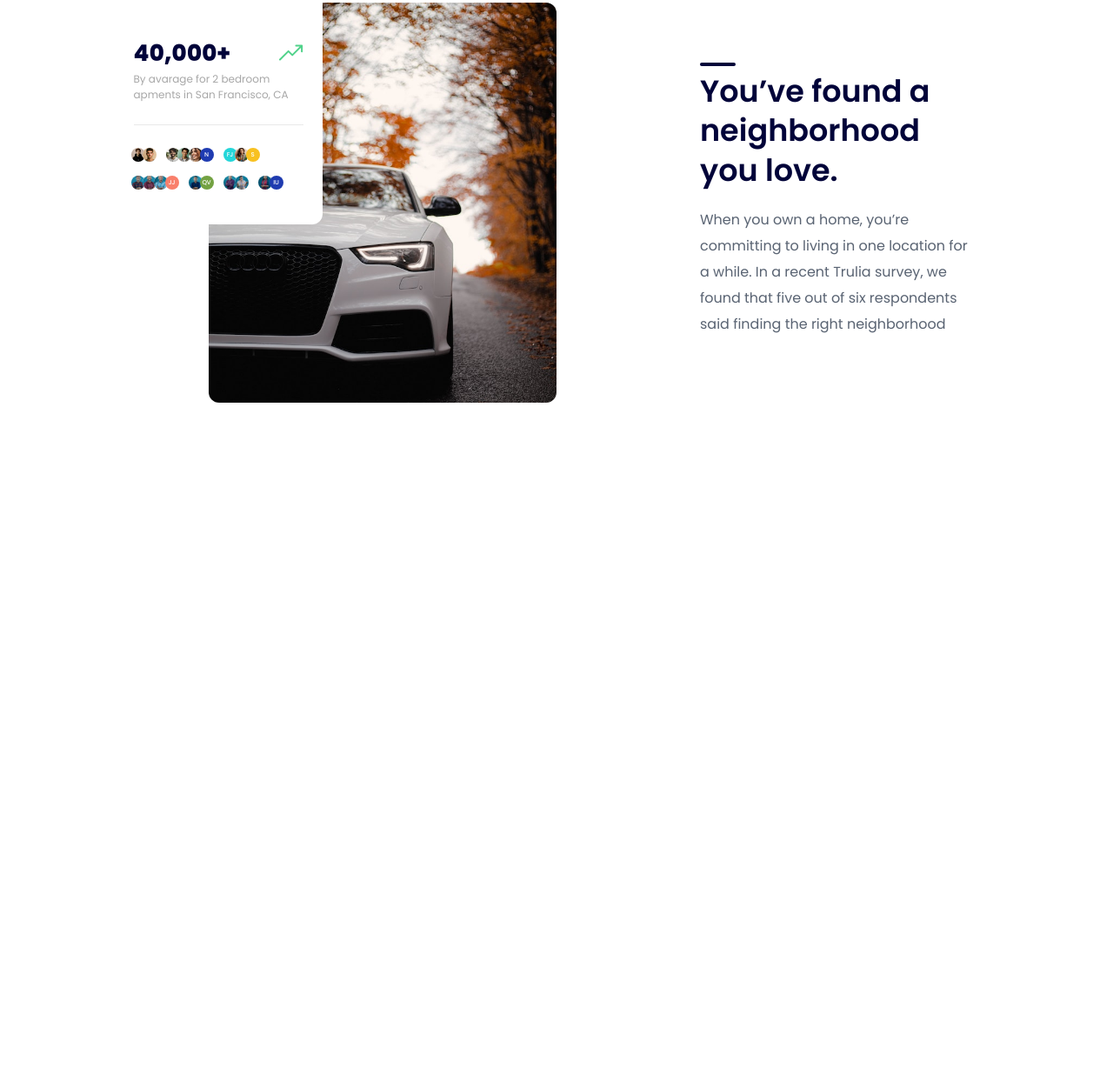
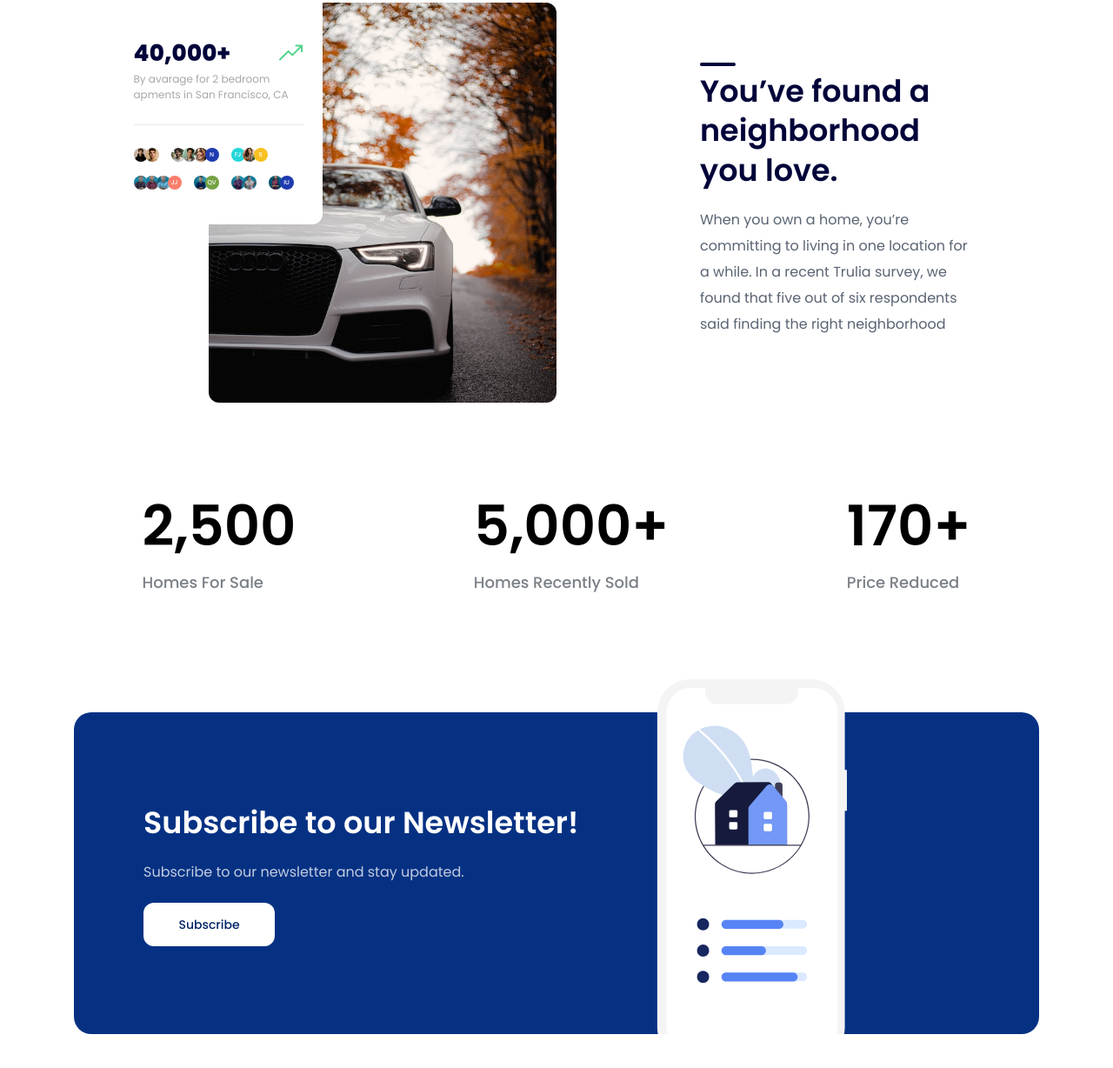
Before and after one commit to namngxthanh/f8-htmlcss-01, a plain HTML site: page index.html in a window 1280 px wide. Shown: the part 2740-3968 px from the top of the page at 87% size. Before the commit the page ends 3253 px from the top, so only its background shows below. Drawn offline with Linux system fonts and the light colour scheme.

Commit message:
Stats #5 + Subscription

```diff
--- a/assets/css/style.css
+++ b/assets/css/style.css
@@ -414,7 +414,7 @@ a {
 
 .stats-trend .separate {
     background: #e9e9e9;
-    height: 1px;
+    height: 1.2px;
     margin-top: 25px;
 }
 
@@ -442,6 +442,10 @@ a {
     text-align: center;
     font-weight: 450;
     letter-spacing: -0.145px;
+}
+
+.stats .avatar:first-child {
+    margin-left: 0;
 }
 
 .stats .img-block .image {
@@ -482,3 +486,71 @@ a {
     font-weight: 400;
     line-height: 1.88;
 }
+
+.stats .row-qty {
+    justify-content: space-between;
+    margin-top: 110px;
+    padding: 0 32px;
+}
+
+.stats .qty {
+    color: #000;
+    font-size: 6.4rem;
+    font-weight: 600;
+}
+
+.stats .qty-desc {
+    margin-top: 24px;
+    color: #7b8087;
+    font-size: 1.8rem;
+    font-weight: 500;
+}
+/* ============ Subscription ===========*/
+.subscription {
+    margin-top: 90px;
+}
+
+.subscription .body {
+    position: relative;
+    display: flex;
+    align-items: center;
+    height: 370px;
+    border-radius: 20px;
+    background: #063183;
+}
+
+.subscription .info {
+    width: 671px;
+    max-width: 100%;
+    padding: 0 80px;
+}
+
+.subscription .sub-title {
+    color: #fff;
+    font-size: 3.5rem;
+    font-weight: 600;
+    line-height: 1.5;
+}
+
+.subscription .desc {
+    margin-top: 15px;
+    color: #fff;
+    font-size: 1.6rem;
+    font-weight: 400;
+    line-height: 1.88; /* 187.5% */
+    opacity: 0.75;
+}
+
+.subscription .btn {
+    margin-top: 20px;
+    min-width: 151px;
+    border-radius: 12px;
+    background: #fff;
+    color: #002366;
+}
+
+.subscription .image {
+    position: absolute;
+    bottom: 0;
+    right: 221px;
+}
--- a/index.html
+++ b/index.html
@@ -15,7 +15,7 @@
         <link rel="stylesheet" href="./assets/css/style.css" />
     </head>
     <body>
-        <main>
+        <main style="height: 10000px">
             <!-- Header -->
             <header class="header">
                 <div class="content">
@@ -495,6 +495,45 @@
                             </p>
                         </div>
                     </div>
+                    <div class="row row-qty">
+                        <div class="qty-item">
+                            <strong class="qty">2,500</strong>
+                            <p class="qty-desc">Homes For Sale</p>
+                        </div>
+                        <div class="qty-item">
+                            <strong class="qty">5,000+</strong>
+                            <p class="qty-desc">Homes Recently Sold</p>
+                        </div>
+                        <div class="qty-item">
+                            <strong class="qty">170+</strong>
+                            <p class="qty-desc">Price Reduced</p>
+                        </div>
+                    </div>
+                </div>
+            </div>
+
+            <!-- Subscription -->
+            <div class="subscription">
+                <div class="content">
+                    <div class="body">
+                        <div class="info">
+                            <h2 class="sub-title line-clamp">
+                                Subscribe to our Newsletter!
+                            </h2>
+                            <p
+                                class="desc line-clamp"
+                                style="-webkit-line-clamp: 3"
+                            >
+                                Subscribe to our newsletter and stay updated.
+                            </p>
+                            <a href="#!" class="btn">Subscribe</a>
+                        </div>
+                        <img
+                            src="./assets/img/newletter.svg"
+                            alt="Subscribe to our Newsletter!"
+                            class="image"
+                        />
+                    </div>
                 </div>
             </div>
         </main>
```
